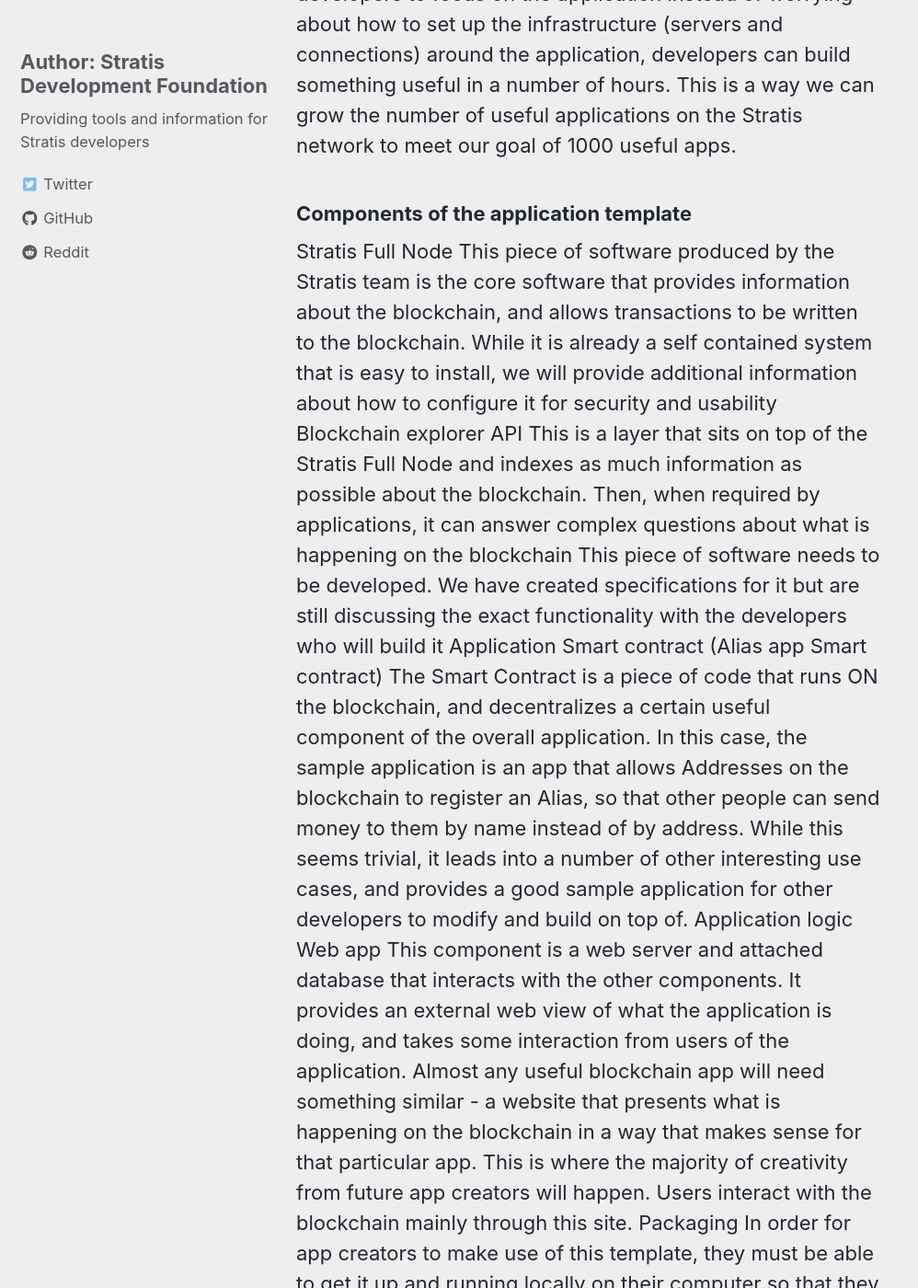
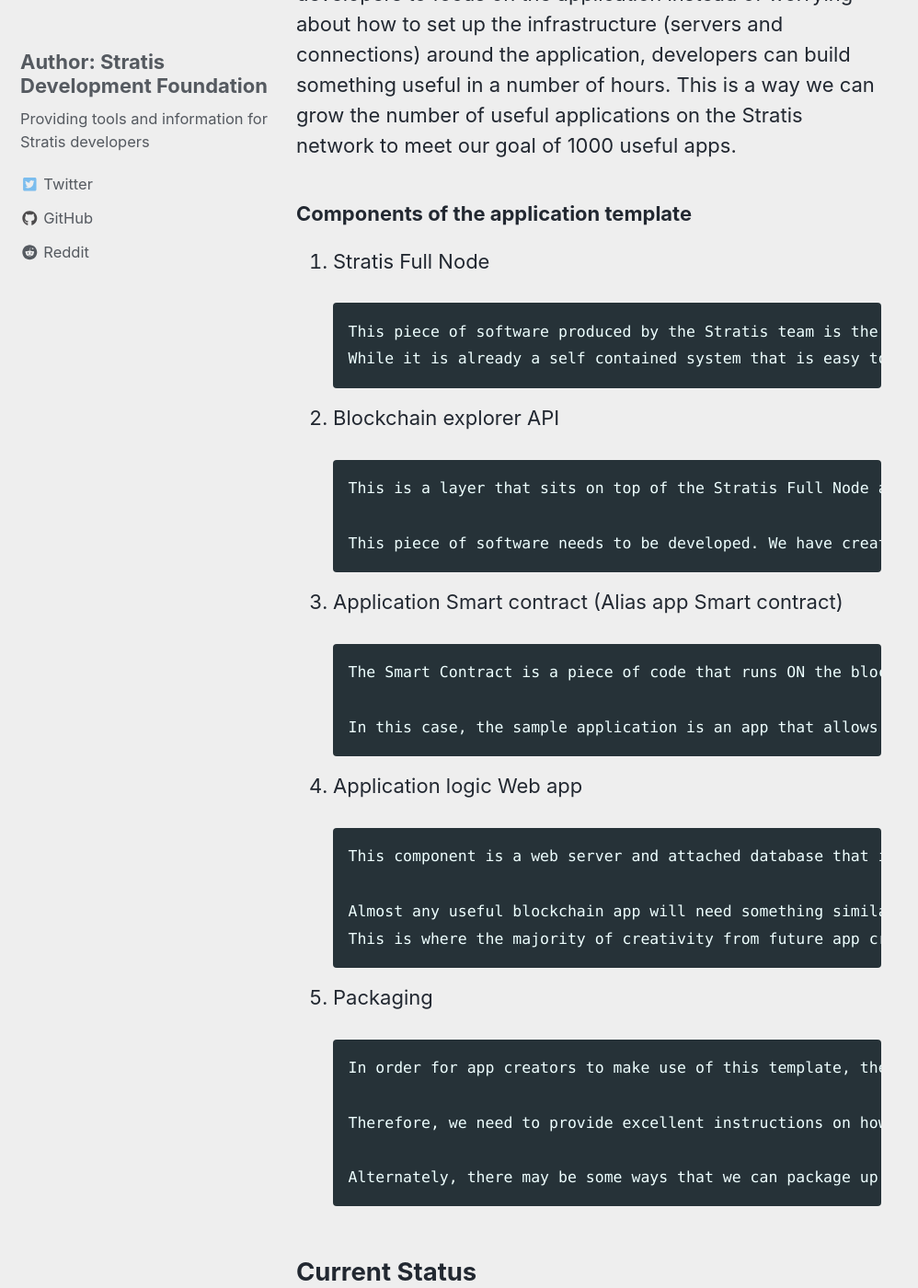
Before and after one commit to StratisDevelopmentFoundation/StratisDevelopmentFoundation.github.io, a Jekyll site: the page built from _pages/projects/End2EndBCappTemplate.md, in a window 1280 px wide and 1400 px high, scrolled down 1065 px. Shown: the whole window at 92% size, without its empty margins (0-998 px from the left). Built offline with Jekyll 4.4.1, drawn with Linux system fonts in a browser that asks for light colours; nearby versions of some CDN libraries; some of the changed lines change nothing that is shown; some of the changed text lies outside the part shown.

Commit message:
Spacing E2Eapp

```diff
--- a/_pages/projects/End2EndBCappTemplate.md
+++ b/_pages/projects/End2EndBCappTemplate.md
@@ -25,23 +25,33 @@
 
 ### Components of the application template
 
-Stratis Full Node
-    This piece of software produced by the Stratis team is the core software that provides information about the blockchain, and allows transactions to be written to the blockchain.
-    While it is already a self contained system that is easy to install, we will provide additional information about how to configure it for security and usability
-Blockchain explorer API
-    This is a layer that sits on top of the Stratis Full Node and indexes as much information as possible about the blockchain. Then, when required by applications, it can answer complex questions about what is happening on the blockchain
-    This piece of software needs to be developed. We have created specifications for it but are still discussing the exact functionality with the developers who will build it
-Application Smart contract (Alias app Smart contract)
-    The Smart Contract is a piece of code that runs ON the blockchain, and decentralizes a certain useful component of the overall application.
-    In this case, the sample application is an app that allows Addresses on the blockchain to register an Alias, so that other people can send money to them by name instead of by address. While this seems trivial, it leads into a number of other interesting use cases, and provides a good sample application for other developers to modify and build on top of.
-Application logic Web app
-    This component is a web server and attached database that interacts with the other components. It provides an external web view of what the application is doing, and takes some interaction from users of the application.
-    Almost any useful blockchain app will need something similar - a website that presents what is happening on the blockchain in a way that makes sense for that particular app.
-    This is where the majority of creativity from future app creators will happen. Users interact with the blockchain mainly through this site.
-Packaging
-    In order for app creators to make use of this template, they must be able to get it up and running locally on their computer so that they can edit the parts they want to modify.
-    Therefore, we need to provide excellent instructions on how to set up everything, and make the setup process as idiot proof as possible.
-    Alternately, there may be some ways that we can package up the sample app in a way that is very easy to deploy, depending on what it is hosted on. For example, we could create some kind of Azure Cloud Server image. Investigation is needed on the best way to meet our goals.
+1. Stratis Full Node
+
+       This piece of software produced by the Stratis team is the core software that provides information about the blockchain, and allows transactions to be written to the blockchain.
+       While it is already a self contained system that is easy to install, we will provide additional information about how to configure it for security and usability
+2. Blockchain explorer API
+
+       This is a layer that sits on top of the Stratis Full Node and indexes as much information as possible about the blockchain. Then, when required by applications, it can answer complex questions about what is happening on the blockchain
+
+       This piece of software needs to be developed. We have created specifications for it but are still discussing the exact functionality with the developers who will build it
+3. Application Smart contract (Alias app Smart contract)
+
+       The Smart Contract is a piece of code that runs ON the blockchain, and decentralizes a certain useful component of the overall application.
+
+       In this case, the sample application is an app that allows Addresses on the blockchain to register an Alias, so that other people can send money to them by name instead of by address. While this seems trivial, it leads into a number of other interesting use cases, and provides a good sample application for other developers to modify and build on top of.
+4. Application logic Web app
+
+       This component is a web server and attached database that interacts with the other components. It provides an external web view of what the application is doing, and takes some interaction from users of the application.
+
+       Almost any useful blockchain app will need something similar - a website that presents what is happening on the blockchain in a way that makes sense for that particular app.
+       This is where the majority of creativity from future app creators will happen. Users interact with the blockchain mainly through this site.
+5. Packaging
+
+       In order for app creators to make use of this template, they must be able to get it up and running locally on their computer so that they can edit the parts they want to modify.
+
+       Therefore, we need to provide excellent instructions on how to set up everything, and make the setup process as idiot proof as possible.
+
+       Alternately, there may be some ways that we can package up the sample app in a way that is very easy to deploy, depending on what it is hosted on. For example, we could create some kind of Azure Cloud Server image. Investigation is needed on the best way to meet our goals.
 
 ## Current Status
 
```
